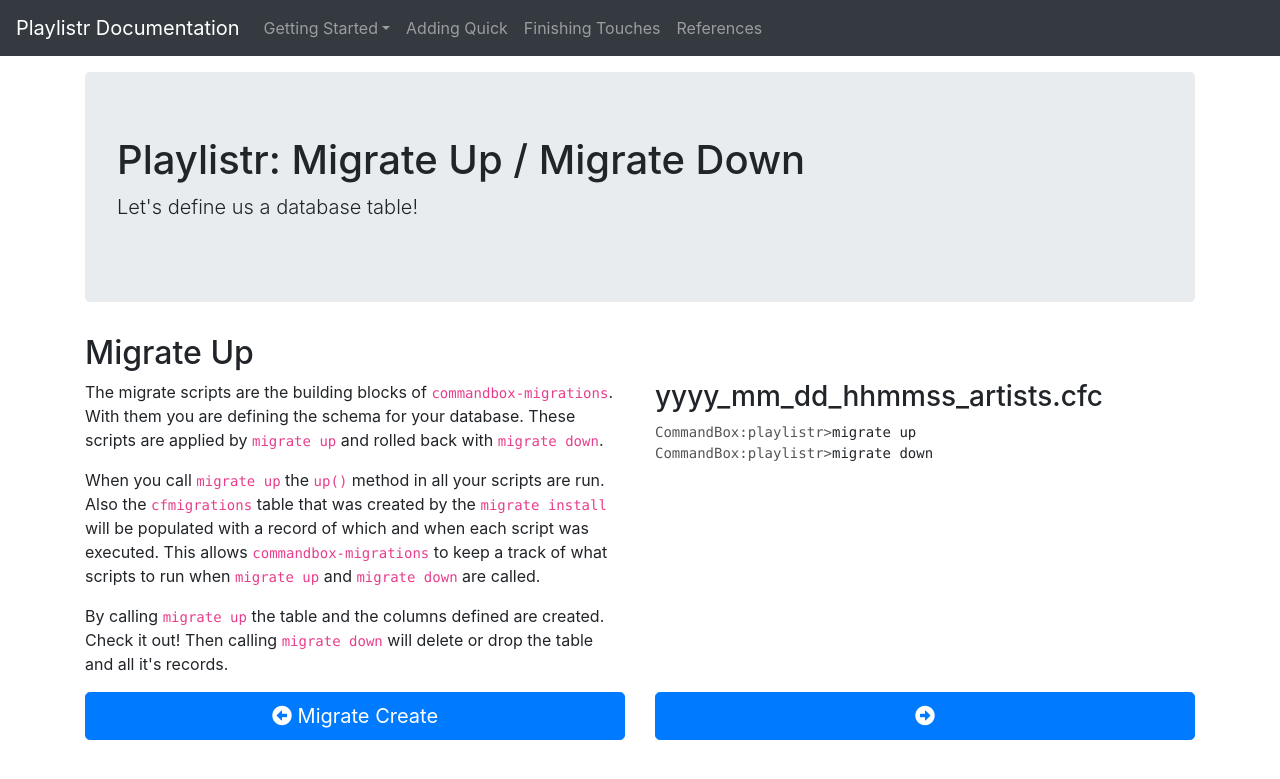
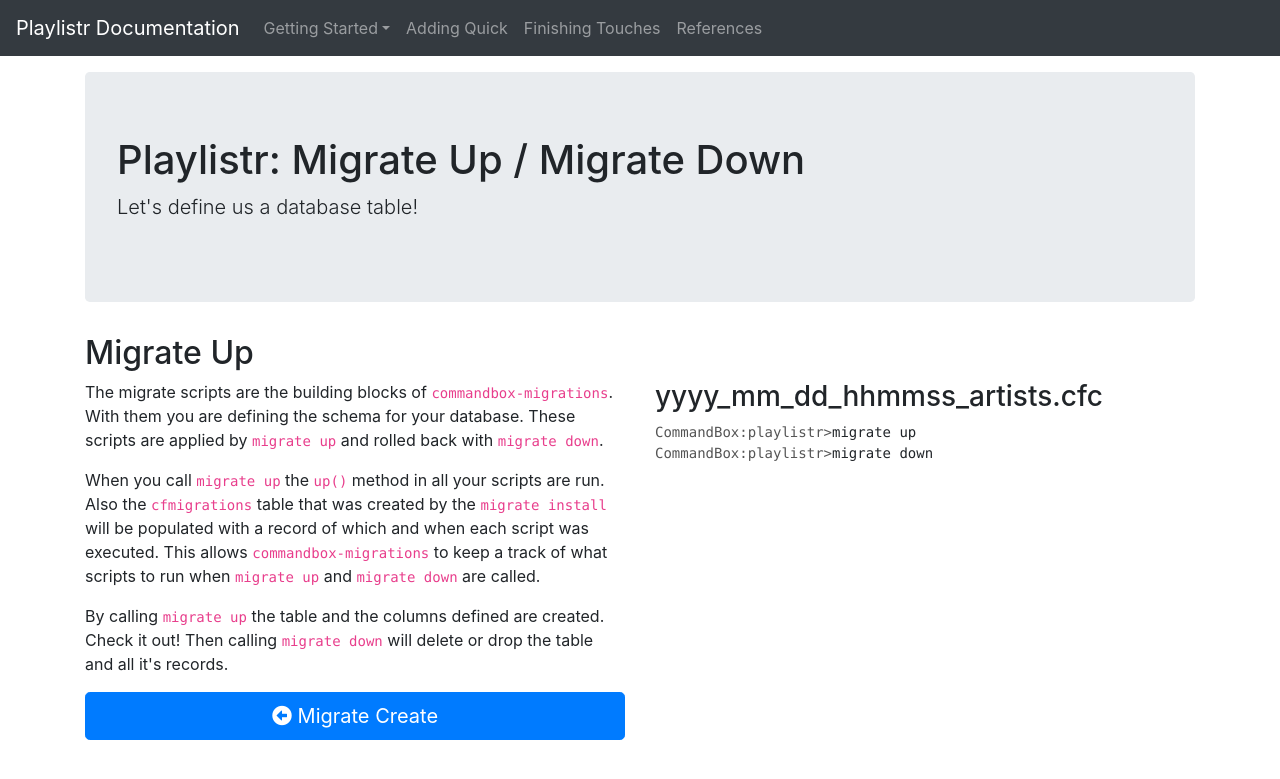
Before and after one commit to richardherbert/playlistr, a Jekyll site: the page built from getting-started/migrate-up-down.html, in a window 1280 px wide and 1200 px high. Shown: the top 779 px of the window. Built offline with Jekyll 4.4.1, drawn with Linux system fonts in a browser that asks for light colours; nearby versions of some CDN libraries.

Commit message:
Next and previous buttons made conditional

```diff
--- a/_includes/footerNav.html
+++ b/_includes/footerNav.html
@@ -1,9 +1,13 @@
-<div class="row justify-content-between mb-5">
-	<div class="col">
+<div class="row justify-content-between">
+	{%- if include.previousHref %}
+	<div class="col-6 mb-5">
 		<a href="{{ include.previousHref }}" class="btn btn-primary btn-lg btn-block" role="button"><i class="fas fa-arrow-alt-circle-left"></i> {{ include.previousLabel }}</a>
 	</div>
+	{% endif %}
 
-	<div class="col text-right">
+	{%- if include.nextHref %}
+	<div class="col-6 mb-5 text-right">
 		<a href="{{ include.nextHref }}" class="btn btn-primary btn-lg btn-block" role="button">{{ include.nextLabel }} <i class="fas fa-arrow-alt-circle-right"></i></a>
 	</div>
+	{% endif %}
 </div>
```
